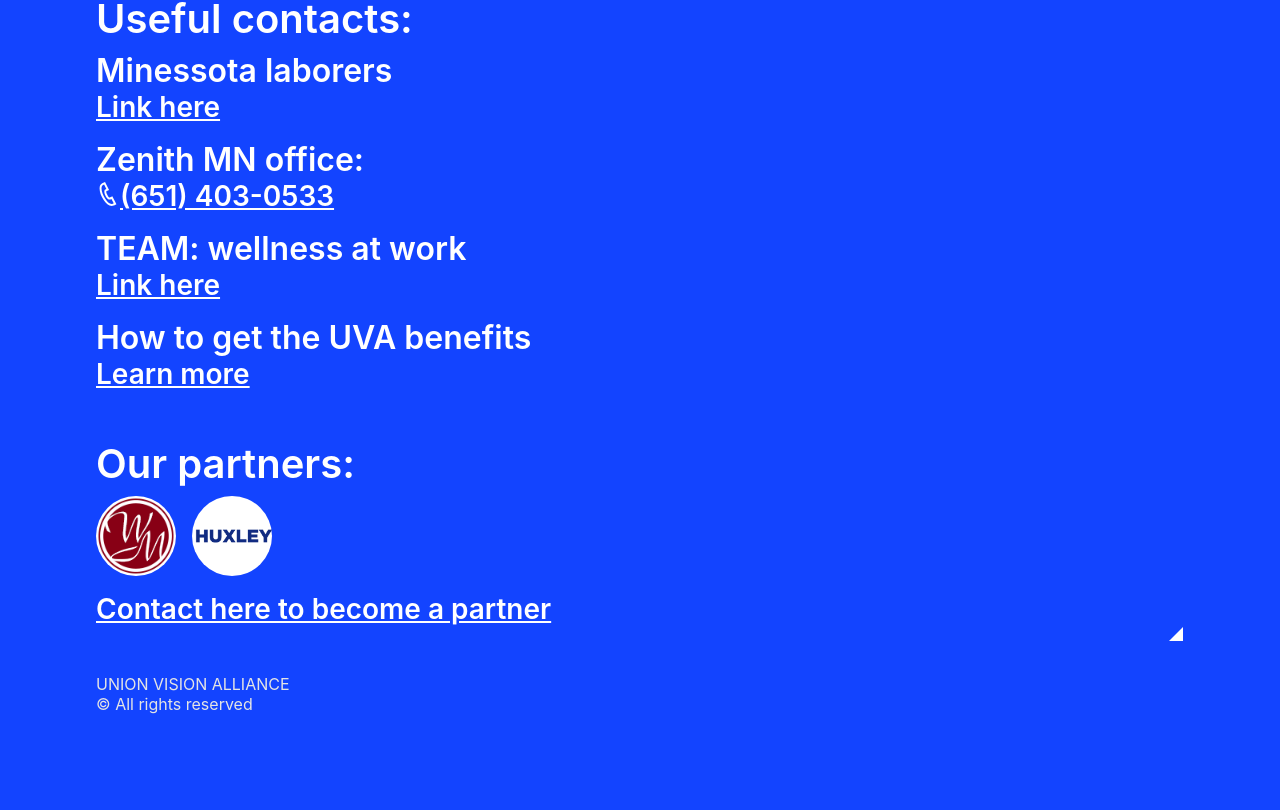
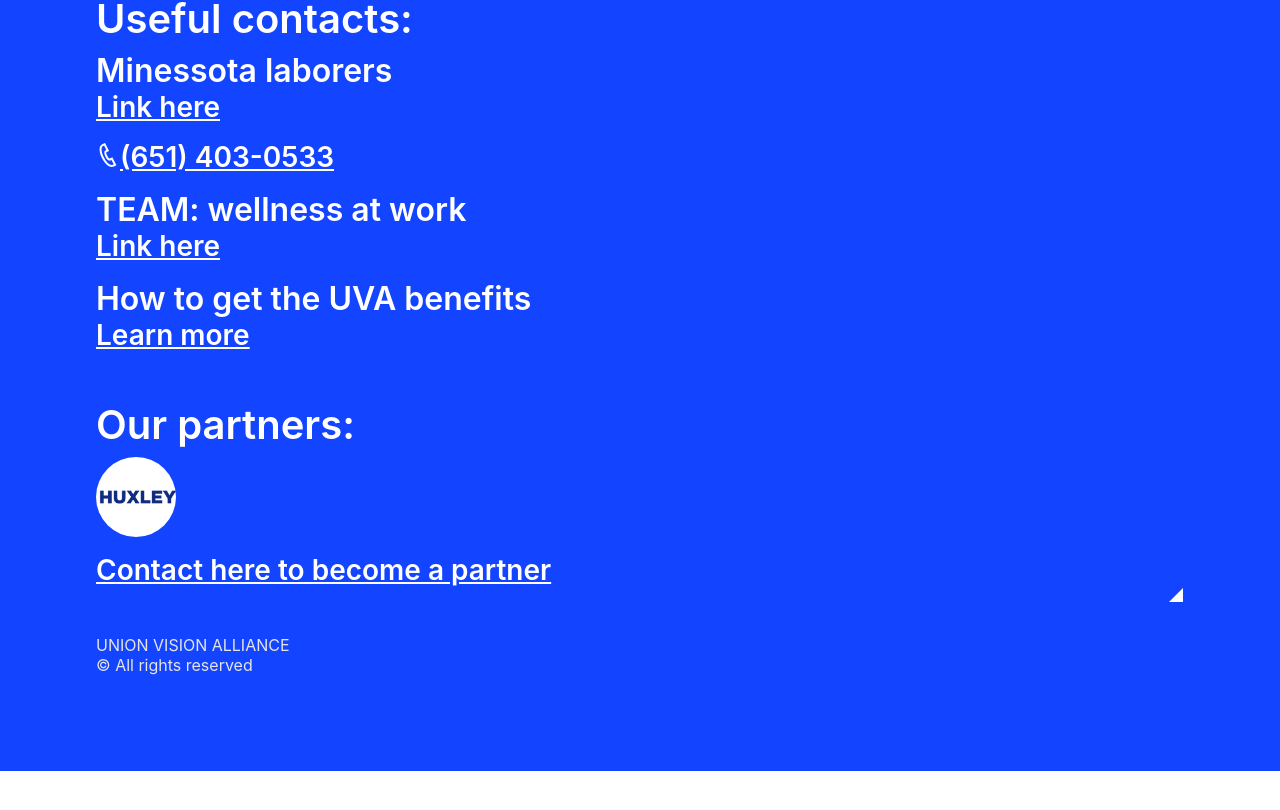
Before and after one commit to imjorgemor/vision-alliance, a React (Create React App) app: page / in a window 1280 px wide. Shown: the part 3484-4294 px from the top of the page. After the commit the page ends 4255 px from the top, so only its background shows below. Built offline with nearby package versions, Linux system fonts and the light colour scheme.

Commit message:
Update contact info

```diff
--- a/src/sections/Contact.jsx
+++ b/src/sections/Contact.jsx
@@ -1,10 +1,9 @@
 import AppWrap from '../wrapper/AppWrap';
 import Triangle from "../components/Triangle"
-import WilsonLogo from "../assets/wmlogo.png"
 import HuxleyLogo from "../assets/huxleylogo.png"
 import "../styles/Contact.scss"
 
-const PARTNER_LOGO = [WilsonLogo, HuxleyLogo]
+const PARTNER_LOGO = [HuxleyLogo]
 
 
 const Contact = () => {
@@ -25,7 +24,6 @@
                     <a href="https://mnlaborershealthwellnessclinics.org/your-health-benefits/health-fair/" className='link' target="_blank" rel="noreferrer"><span>Link here</span></a>
                 </div>
                 <div>
-                    <h3 className='contacts-label mt-1'>Zenith MN office:</h3>
                     <a href="tel:(651) 403 0553" className='link'><span><span><svg xmlns="http://www.w3.org/2000/svg" width="24" height="24" viewBox="0 0 24 24"><path fill="white" d="M6.176 1.322l2.844-1.322 4.041 7.89-2.724 1.341c-.538 1.259 2.159 6.289 3.297 6.372.09-.058 2.671-1.328 2.671-1.328l4.11 7.932s-2.764 1.354-2.854 1.396c-7.862 3.591-19.103-18.258-11.385-22.281zm1.929 1.274l-1.023.504c-5.294 2.762 4.177 21.185 9.648 18.686l.971-.474-2.271-4.383-1.026.5c-3.163 1.547-8.262-8.219-5.055-9.938l1.007-.497-2.251-4.398z" /></svg></span>(651) 403-0533</span></a>
                 </div>
                 <div>
```
